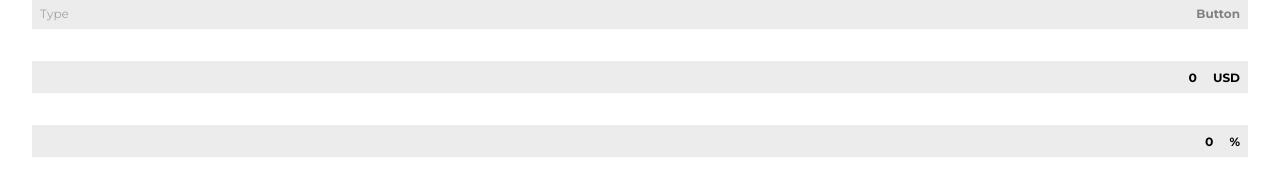
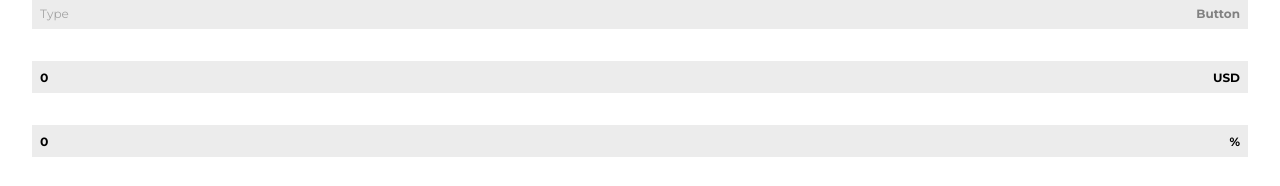
Before and after one commit to l-Zetta-l/coinmeca-ui, a Next.js app: page /exchange in a window 1280 px wide. Shown: the part 1221-1407 px from the top of the page. Built offline with nearby package versions, Linux system fonts and the light colour scheme.

Commit message:
Update - Icon

```diff
--- a/src/app/exchange/page.tsx
+++ b/src/app/exchange/page.tsx
@@ -71,7 +71,7 @@ export default function Exchange() {
                     <Controls.Input clearable button={{ children: "Send", iconRight: "send", type: "solid" }} />
                     <Controls.Input clearable button={{ children: "Button" }} />
 
-                    <Controls.Input type={"currency"} unit={"USD"} />
+                    <Controls.Input type={"currency"} error={true} unit={"USD"} />
                     <Controls.Input type={"currency"} separator unit={"%"} />
                 </Layouts.Col>
             </div>
--- a/src/app/globals.scss
+++ b/src/app/globals.scss
@@ -8,13 +8,15 @@ html {
     font-size: var(--unit);
 }
 
-html {
-    &,
-    input,
-    button,
-    textarea {
-        font-family: "Montserrat", "sans-serif";
-    }
+html,
+input,
+button,
+textarea {
+    font-family: "Montserrat", "sans-serif";
+    font-weight: bold;
+    font-feature-settings: "tnum" on, "lnum" on;
+    -webkit-text-size-adjust: 100%;
+    -webkit-font-smoothing: antialiased;
 
     &[lang="ko"] {
         font-size: 10px;
@@ -34,16 +36,6 @@ html {
         textarea {
             font-family: "Montserrat", "Noto Sans JP", "sans-serif";
         }
-    }
-
-    &,
-    input,
-    button,
-    textarea {
-        font-weight: bold;
-        font-feature-settings: "tnum" on, "lnum" on;
-        -webkit-text-size-adjust: 100%;
-        -webkit-font-smoothing: antialiased;
     }
 }
 
--- a/src/components/controls/button/Button.styled.tsx
+++ b/src/components/controls/button/Button.styled.tsx
@@ -27,7 +27,11 @@ export const Style = styled.button<{
     padding-right: 1em;
     cursor: pointer;
     user-select: none;
-    -webkit-user-drag: none;
+    -webkit-user-select: none;
+    -khtml-user-select: none;
+    -moz-user-select: none;
+    -o-user-select: none;
+    user-select: none;
     transition: 0.3s ease;
 
     & > i:only-child {
--- a/src/components/controls/button/Button.tsx
+++ b/src/components/controls/button/Button.tsx
@@ -38,7 +38,7 @@ export default function Button(props: Button) {
     }
 
     return (
-        <Style className={props?.className} style={props?.style} title={title} $type={type} $color={color} $scale={scale} $fit={fit} $hide={hide} onClick={(e) => onClick(e)} $disabled={disabled}>
+        <Style className={props?.className} style={props?.style} title={title} $type={type} $color={color} $scale={scale} $fit={fit} $hide={hide} onClick={(e) => onClick(e)} $disabled={disabled} draggable={false}>
             {props?.icon && typeof props?.children === "undefined" ? (
                 icon(props?.icon)
             ) : (
--- a/src/components/controls/dropdown/Dropdown.styled.tsx
+++ b/src/components/controls/dropdown/Dropdown.styled.tsx
@@ -27,7 +27,7 @@ export const Style = styled.div<{ $open: boolean; $max: number; $fit: boolean; $
                 max-height: 100%;
                 overflow: hidden;
 
-                & > *:last-child {
+                & > *:last-child:not(span) {
                     position: absolute;
                     right: 0.8em;
                     transition: 0.3s ease;
@@ -127,7 +127,7 @@ export const Style = styled.div<{ $open: boolean; $max: number; $fit: boolean; $
                                 fill: rgba(var(--white), var(--o03));
                             }
                         }
-                        & > *:last-child {
+                        & > *:last-child:not(span) {
                             transform: rotate(180deg);
                         }
                     }
--- a/src/components/controls/dropdown/Dropdown.tsx
+++ b/src/components/controls/dropdown/Dropdown.tsx
@@ -100,7 +100,20 @@ export default function Dropdown(props: Dropdown) {
     };
 
     return (
-        <Style tabIndex={5} className={props?.className} style={{ zIndex: open ? 10 : 1, ...props?.style }} onClick={onOpen} onBlur={onClose} title={props?.title} $open={open} $max={max} $fit={fit} $scale={scale} $disabled={disabled}>
+        <Style
+            tabIndex={5}
+            className={props?.className}
+            style={{ zIndex: open ? 10 : 1, ...props?.style }}
+            onClick={onOpen}
+            onBlur={onClose}
+            title={props?.title}
+            $open={open}
+            $max={max}
+            $fit={fit}
+            $scale={scale}
+            $disabled={disabled}
+            draggable={false}
+        >
             <ul>
                 <li>
                     {form?.indexOf("more") === 0 ? (
--- a/src/components/controls/icon/Icon.tsx
+++ b/src/components/controls/icon/Icon.tsx
@@ -1,4 +1,5 @@
 import dynamic from "next/dynamic";
+import { memo } from "react";
 import { Style } from "./Icon.styled";
 
 interface Icon {
@@ -8,17 +9,18 @@ interface Icon {
     title?: string;
 }
 
-export default function Icon(props: Icon) {
-    const icon = props?.icon || "";
+export const Icon = memo((props: Icon) => {
     const color = props?.color || "white";
     const scale = props?.scale || 1;
     const title = props?.title || "";
 
-    const Icons = dynamic(() => import(`./svgs/${icon}.svg`));
+    const Icons = dynamic(() => import(`./svgs/${props?.icon || "x"}.svg`));
 
     return (
         <Style title={title} $color={color} $scale={scale}>
             <Icons />
         </Style>
     );
-}
+});
+
+export default Icon;
--- a/src/components/controls/input/Input.styled.tsx
+++ b/src/components/controls/input/Input.styled.tsx
@@ -1,20 +1,26 @@
 import { styled } from "styled-components";
 
-export const Style = styled.div<{ $scale: number; $focus: boolean }>`
+export const Style = styled.div<{ $scale: number; $focus: boolean; $error: boolean; $disabled: boolean }>`
     font-size: ${({ $scale }) => $scale * 0.6667}em;
     display: flex;
     flex-direction: column;
     justify-content: center;
     min-height: 4em;
+    user-select: none;
+    -webkit-user-select: none;
+    -khtml-user-select: none;
+    -moz-user-select: none;
+    -o-user-select: none;
+    user-select: none;
     transition: 0.3s ease;
 
     background: ${({ $focus }) => ($focus ? "rgba(var(--white), var(--o01))" : "rgba(var(--white), var(--o0075))")};
 
     &:hover {
-        background: rgba(var(--white), var(--o015));
+        background: rgba(var(--${({ $error }) => ($error ? "red" : "white")}), var(--o015));
     }
     &:active {
-        background: rgba(var(--white), var(--o01));
+        background: rgba(var(--${({ $error }) => ($error ? "red" : "white")}), var(--o01));
     }
 
     & > div {
--- a/src/components/controls/input/Input.tsx
+++ b/src/components/controls/input/Input.tsx
@@ -42,9 +42,9 @@ export interface Input {
     onBlur?: Function;
     onKeyDown?: Function;
 
-    valid?: boolean;
-    error?: string;
-    disabled?: any;
+    error?: boolean;
+    message?: any;
+    disabled?: boolean;
 
     children?: any;
 }
@@ -63,39 +63,21 @@ export default function Input(props: Input) {
     const [value, setValue] = useState<number | string>(props?.value?.toString() || "");
     const [align, setAlign] = useState<any>(props.align || "left");
 
-    const [valid, setValid] = useState<boolean>(false);
-    const [error, setError] = useState<string>();
+    const [error, setError] = useState<boolean>(props?.error || false);
 
     const clearPosition = props?.clearPosition || "right";
     const disabled = props?.disabled || false;
 
     useEffect(() => {
-        setValue(Format(value));
-        if (value === "") setValid(false);
-        if (props?.type === "number" || props?.type === "currency") setAlign("right");
-    }, [value]);
-
-    useEffect(() => {
-        if (props?.type === "number" || props?.type === "currency") setAlign("right");
-    }, [props?.type]);
-
-    useEffect(() => {
-        const v = typeof props?.value !== "undefined" ? props?.value : value;
-        const t = typeof props?.type !== "undefined" ? props?.type : type;
-        const s = typeof props?.separator !== "undefined" ? props?.separator : false;
-        const f = typeof props?.fix !== "undefined" ? props?.fix : 8;
-        setValue(Format(v, t, s, f).toString());
-    }, [props?.value, props?.type, props?.separator, props?.fix]);
+        if (value === "") setError(false);
+        setValue(Format(value, type, props?.separator, props?.fix).toString());
+    }, [value, type, props?.separator, props?.fix]);
 
     const onClick = (e: any) => {
         if (typeof props.onClick === "function") {
             props.onClick(e);
         }
         onExtend();
-    };
-
-    const onClickItem = (e: React.FormEvent, k: string | number, v: any) => {
-        if (disabled) if (typeof props?.dropdown?.onClickItem === "function") props?.dropdown?.onClickItem(e, k, v);
     };
 
     const onExtend = () => {
@@ -119,7 +101,7 @@ export default function Input(props: Input) {
 
     const onChange = (e: any) => {
         const value = typeof e !== "object" ? e : e.target.value;
-        setValid(false);
+        setError(false);
         setValue(Format(value, type, props?.separator, props?.fix, props?.max));
         // props?.separator ? value : setValue(parseFloat(value.replaceAll(',', '')));
         if (typeof props?.onChange === "function") props?.onChange(e, value);
@@ -179,7 +161,7 @@ export default function Input(props: Input) {
     };
 
     const Input = (
-        <Style tabIndex={5} $scale={scale} $focus={focus} onClick={() => setFocus(true)} onBlur={() => setFocus(false)}>
+        <Style tabIndex={5} $scale={scale} $focus={focus} $error={error} $disabled={disabled} onClick={() => setFocus(true)} onBlur={() => setFocus(false)} draggable={false}>
             <div className={props?.className} style={props?.style}>
                 {props?.icon && <Controls.Icon icon={props?.icon} />}
                 <div>
@@ -199,7 +181,7 @@ export default function Input(props: Input) {
                         onFocus={(e) => onFocus(e)}
                         onKeyDown={(e) => onKeyDown(e)}
                         autoFocus={extend}
-                        disabled={props?.disabled}
+                        disabled={disabled}
                     />
                     {props?.clearable && clearPosition === "right" && <Controls.Button icon={"x"} fit hide={value.toString().length === 0} onClick={() => setValue(props?.type === ("number" || "currency") ? 0 : "")} />}
                 </div>
@@ -211,7 +193,7 @@ export default function Input(props: Input) {
                     </div>
                 )}
             </div>
-            {valid && error && <p className="message">{error}</p>}
+            {props?.error && props?.message && <p className="message">{props?.message}</p>}
         </Style>
     );
 
--- a/src/components/controls/tab/Tab.styled.tsx
+++ b/src/components/controls/tab/Tab.styled.tsx
@@ -9,7 +9,11 @@ export const Style = styled.div<{ $active: boolean; $disabled: boolean }>`
     padding: 0.5em;
     cursor: pointer;
     user-select: none;
-    -webkit-user-drag: none;
+    -webkit-user-select: none;
+    -khtml-user-select: none;
+    -moz-user-select: none;
+    -o-user-select: none;
+    user-select: none;
     transition: 0.3s ease;
 
     color: rgba(var(--white), var(--o045));
```
Also changed, not shown: src/components/controls/tab/Tab.tsx (+10 -11 lines).
